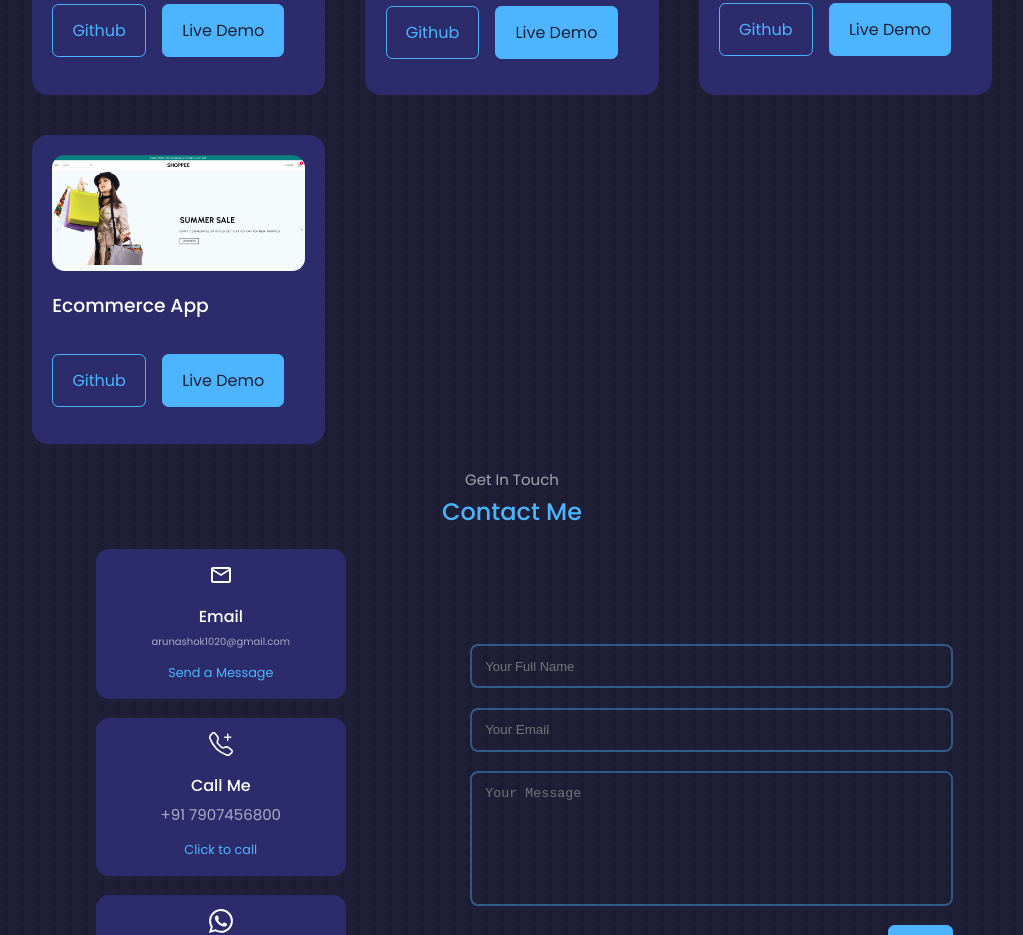
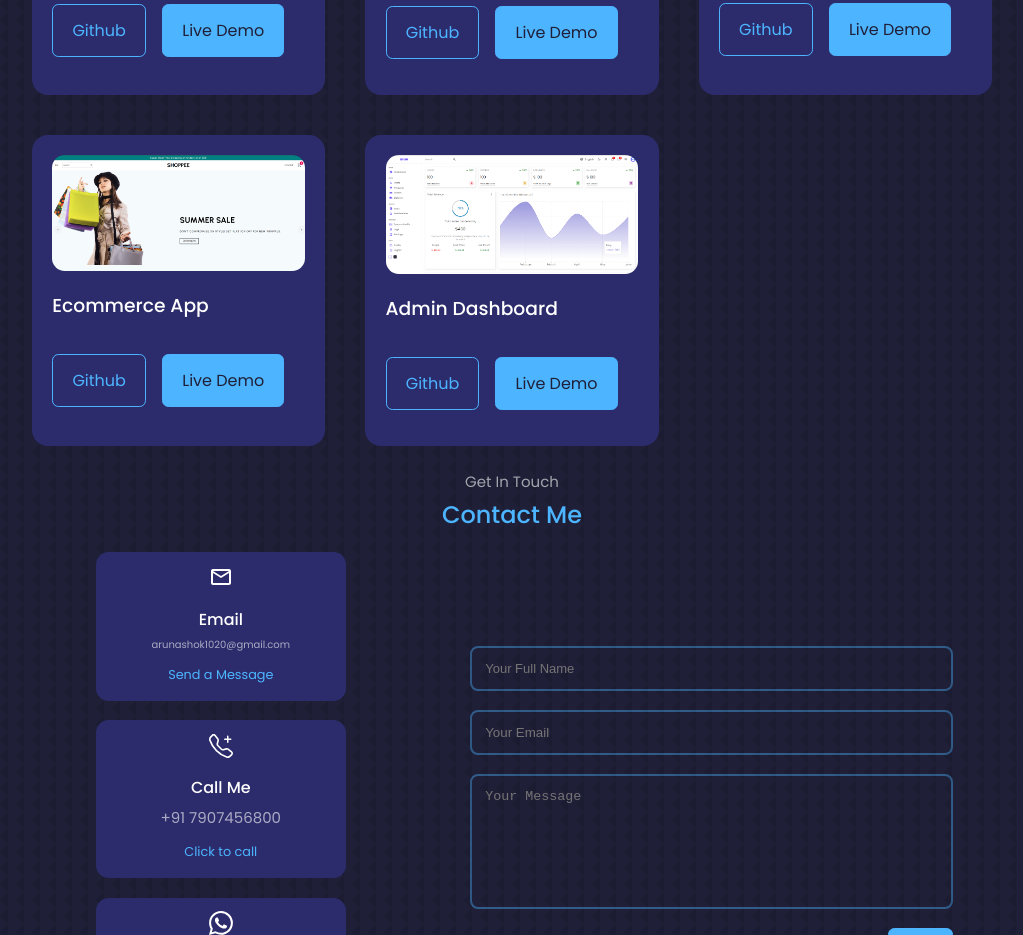
Before and after one commit to ArunKumar000777/portfolio, a React (Create React App) app: page / in a window 1280 px wide. Shown: the part 3060-3995 px from the top of the page, without its empty margins (128-1151 px from the left). Built offline with nearby package versions, Linux system fonts and the light colour scheme.

Commit message:
add admin dashboard project

```diff
--- a/src/components/Projects/Projects.jsx
+++ b/src/components/Projects/Projects.jsx
@@ -7,6 +7,7 @@ import socialMedia from "../../assets/social-media-app.png"
 import techNotes from "../../assets/TechNotes.png";
 import ecommerce from "../../assets/ecommerce-app.png";
 import acmeRockets from "../../assets/acme-rockets.png";
+import admindashboard from "../../assets/admindashboard.png"
 const Projects = () => {
     return (
         <section id="project">
@@ -118,6 +119,21 @@ const Projects = () => {
                         </a>
                     </div>
                 </article>
+                {/* //* admin dashboard */}
+                <article className="project__item">
+                    <div className="project__item-image">
+                        <img src={admindashboard} alt="" />
+                    </div>
+                    <h3>Admin Dashboard</h3>
+                    <div className="project__item-cta">
+                        <a href="https://github.com/ArunKumar000777/react-admin-dashboard" className="btn" target="_blank" rel="noreferrer">
+                            Github
+                        </a>
+                        <a href="https://arunadmindashboard.onrender.com/" className="btn btn-primary" target="_blank" rel="noreferrer">
+                            Live Demo
+                        </a>
+                    </div>
+                </article>
             </div>
         </section>
     );
```
Also changed, not shown: src/assets/admindashboard.png (added).
